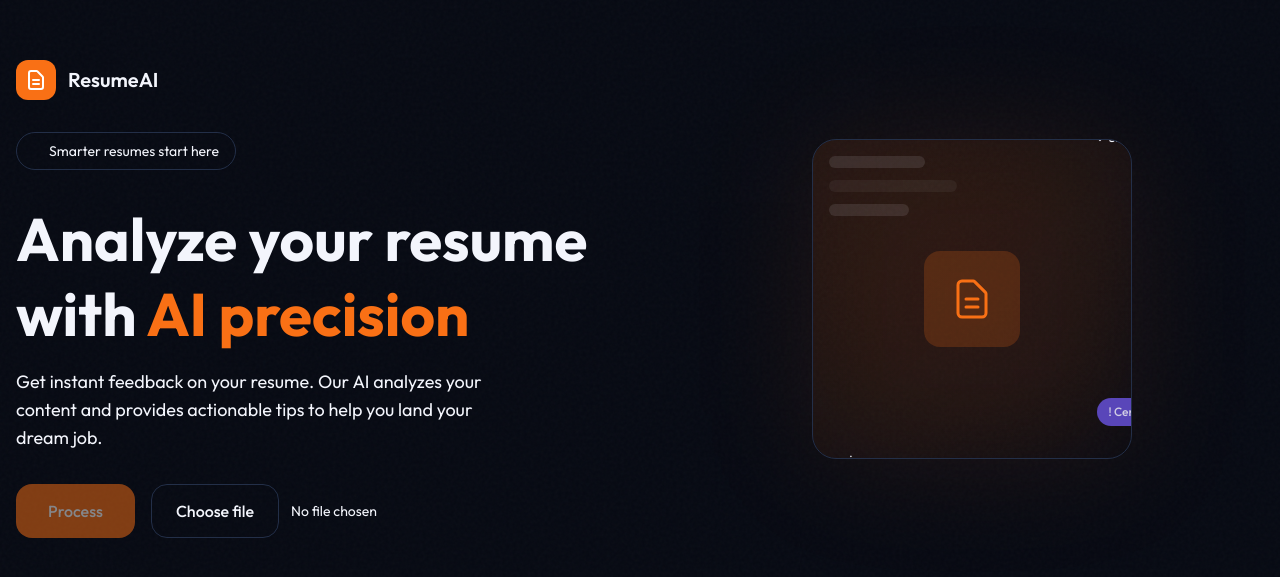
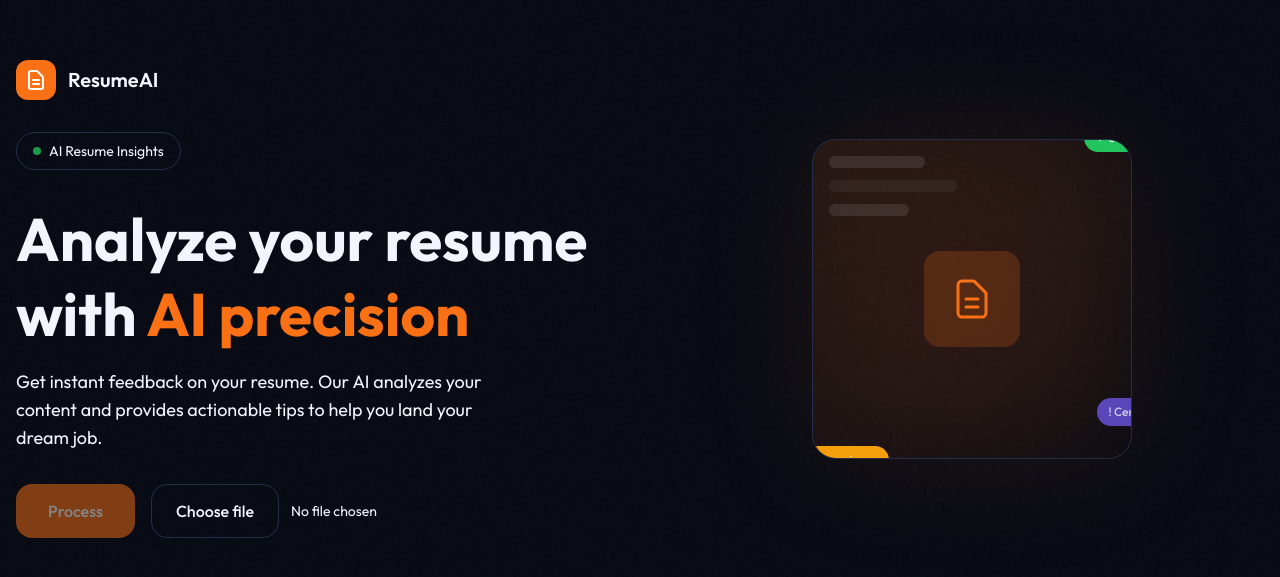
Before and after one commit to Ravi0Sharma/ResumeAI, a React (Vite) app in the folder client/: page / in a window 1280 px wide. Shown: the part 101-678 px from the top of the page. Built offline with nearby package versions, Linux system fonts and the light colour scheme.

Commit message:
#1 add status color tokens for resume feedback

```diff
--- a/client/src/index.css
+++ b/client/src/index.css
@@ -1,9 +1,6 @@
 @import url("https://fonts.googleapis.com/css2?family=Outfit:wght@300;400;500;600;700;800&display=swap");
 @import "tailwindcss";
 
-/* =========================
-   THEME TOKENS (Tailwind v4)
-   ========================= */
 @theme {
   --color-background: hsl(var(--background));
   --color-foreground: hsl(var(--foreground));
@@ -36,9 +33,17 @@
   --radius: var(--radius);
 }
 
-/* =========================
-   BASE
-   ========================= */
+@theme {
+  --color-success: hsl(var(--success));
+  --color-success-foreground: hsl(var(--success-foreground));
+
+  --color-warning: hsl(var(--warning));
+  --color-warning-foreground: hsl(var(--warning-foreground));
+
+  --color-needswork: hsl(var(--muted));
+  --color-needswork-foreground: hsl(var(--muted-foreground));
+}
+
 @layer base {
   :root {
     /* Background gradient colors */
@@ -124,9 +129,6 @@
   }
 }
 
-/* =========================
-   UTILITIES
-   ========================= */
 @layer utilities {
   /* Main gradient background (v3 had bg-gradient-main) */
   .bg-gradient-main {
@@ -232,9 +234,6 @@
   }
 }
 
-/* =========================
-   KEYFRAMES
-   ========================= */
 @keyframes fade-in-up {
   from {
     opacity: 0;
--- a/client/src/pages/Index.tsx
+++ b/client/src/pages/Index.tsx
@@ -80,7 +80,7 @@ const LandingPage = () => {
             <div className="animate-fade-in-up-delay-1">
               <span className="inline-flex items-center gap-2 px-4 py-2 rounded-full bg-surface-light border border-border text-sm text-foreground-muted">
                 <span className="w-2 h-2 rounded-full bg-success animate-pulse-glow" />
-                Smarter resumes start here
+                AI Resume Insights
               </span>
             </div>
 
```
